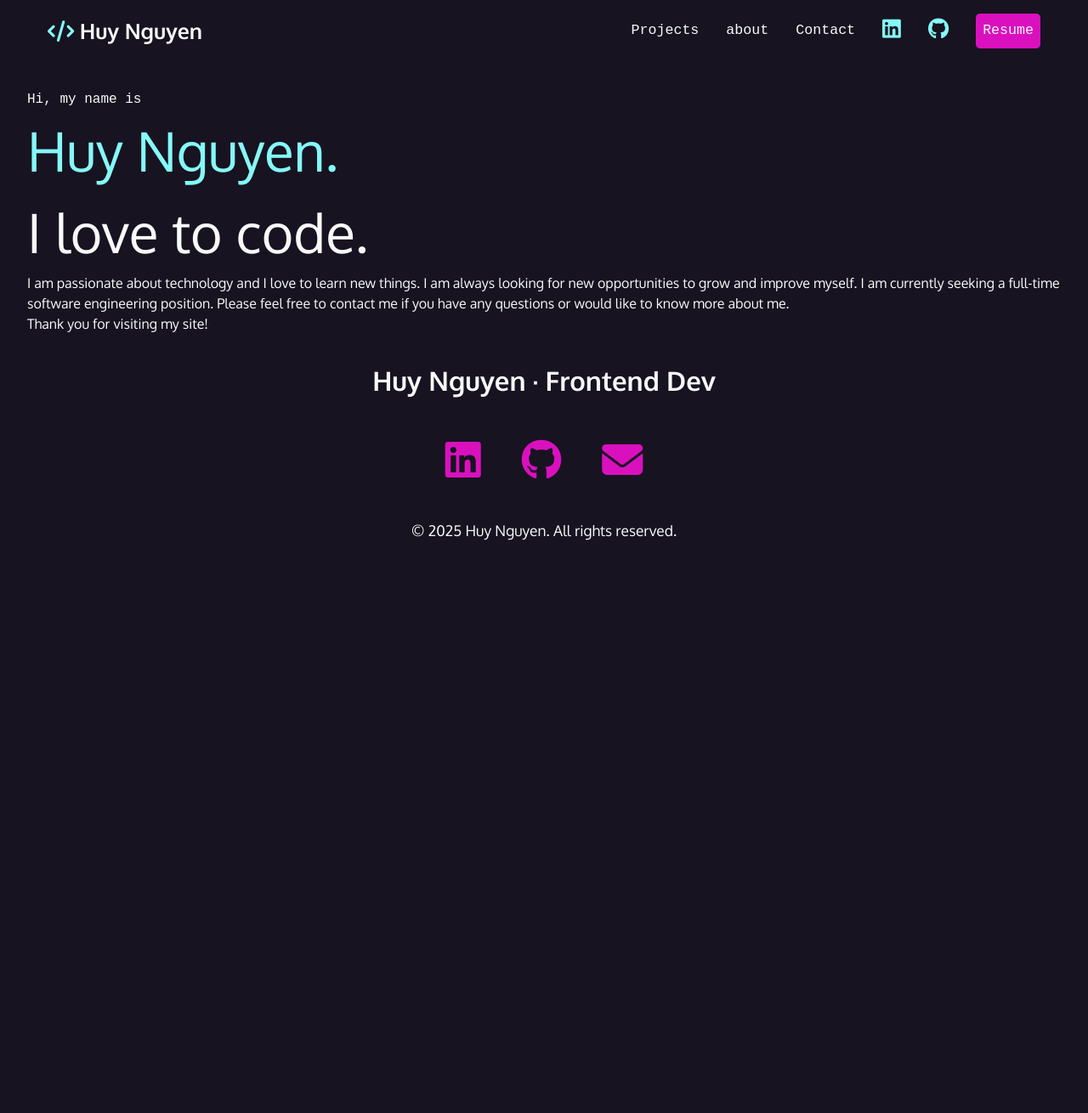
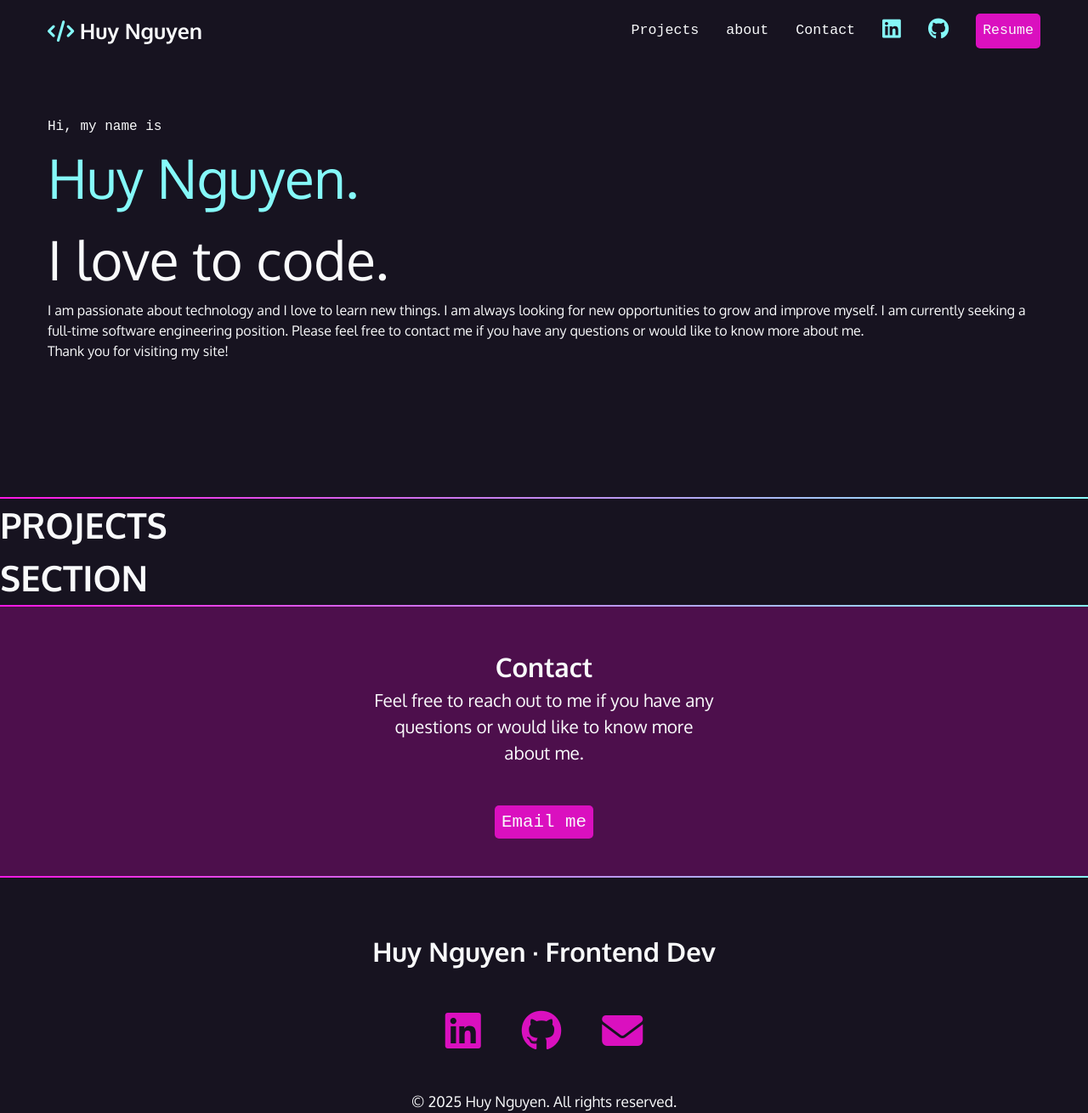
Before and after one commit to thenameiswiiwin/frontend-masters, a plain HTML site: page getting-started-css-v2/index.html in a window 1280 px wide. Shown: the whole page at 85% size. Before the commit the page ends 800 px from the top, so only its background shows below. Drawn offline with Linux system fonts and the light colour scheme; a web font is replaced by a local one.

Commit message:
layout and gradient line

```diff
--- a/getting-started-css-v2/index.html
+++ b/getting-started-css-v2/index.html
@@ -57,6 +57,20 @@
                 or would like to know more about me.</p>
             <p>Thank you for visiting my site!</p>
         </section>
+        <div class="gradient"></div>
+        <div class="section projects">
+            <h1>PROJECTS</h1>
+            <h1>SECTION</h1>
+        </div>
+        <div class="gradient"></div>
+        <div class="bg-plum">
+            <section class="contact">
+                <h2>Contact</h2>
+                <p>Feel free to reach out to me if you have any questions or would like to know more about me.</p>
+                <p><a class="button" href="mailto:huy@example.com">Email me</a></p>
+            </section>
+        </div>
+        <div class="gradient"></div>
     </main>
     <footer>
         <h2>Huy Nguyen &middot; Frontend Dev</h2>
--- a/getting-started-css-v2/style.css
+++ b/getting-started-css-v2/style.css
@@ -158,17 +158,6 @@
             color: var(--magenta);
         }
 
-        .button {
-            background-color: var(--magenta);
-            padding: 0.5rem;
-            border-radius: 5px;
-        }
-
-        .button:hover {
-            color: var(--white);
-            background-color: var(--hotmag);
-        }
-
         @media (min-width: 850px) {
             max-width: 1200px;
             margin: 0 auto;
@@ -183,7 +172,9 @@
 
     /*Hero*/
     .hero {
-        padding: 2rem;
+        padding: 4rem 1rem 10rem 1rem;
+        max-width: 1200px;
+        margin: 0 auto;
 
         h2 {
             font-size: 4rem;
@@ -196,6 +187,7 @@
 
         .hero__title {
             font-family: var(--mono);
+            font-size: 1rem;
 
             span {
                 display: block;
@@ -204,12 +196,24 @@
                 color: var(--aqua);
             }
         }
+    }
 
+    /*Contact*/
+    .contact {
+        width: 400px;
+        text-align: center;
+        margin: 0 auto;
+        padding: 3rem 0;
+
+        p:last-child {
+            margin-top: 3rem;
+        }
     }
 
     /*Footer*/
     footer {
         text-align: center;
+        padding: 4rem 0;
 
         ul {
             list-style-type: none;
@@ -225,4 +229,28 @@
     }
 }
 
-@layer utilities {}
+@layer utilities {
+    .bg-plum {
+        background-color: var(--plum);
+    }
+
+
+    .button {
+        background-color: var(--magenta);
+        color: var(--white);
+        padding: 0.5rem;
+        border-radius: 5px;
+        font-family: var(--mono);
+        text-decoration: none;
+    }
+
+    .button:hover {
+        color: var(--white);
+        background-color: var(--hotmag);
+    }
+
+    .gradient {
+        background: linear-gradient(90deg, rgba(255, 23, 228, 1) 0%, rgba(134, 251, 251, 1) 100%);
+        height: 2px;
+    }
+}
```
Also changed, not shown: getting-started-css-v2/main.js (deleted).
